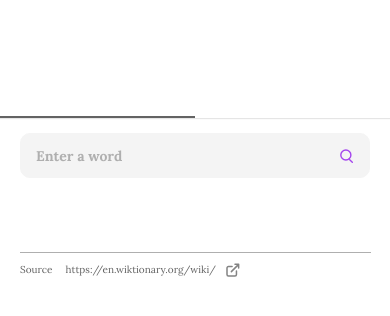
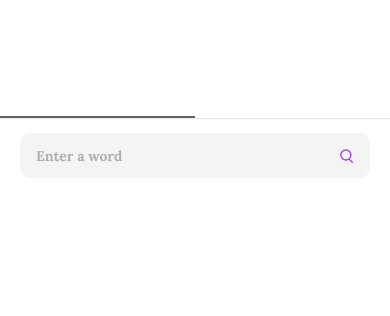
Before and after one commit to sammurraytuesta/dictionary-app, a React Native app: screen /Home in a window 390 px wide. Shown: the top 316 px of the page. Built offline with nearby package versions, Linux system fonts and the light colour scheme.

Commit message:
fix error message

```diff
--- a/src/screens/DisplayNoWord.js
+++ b/src/screens/DisplayNoWord.js
@@ -1,11 +1,13 @@
 import React, { useState, useEffect } from 'react';
 import { View, Text } from 'react-native';
+import { useCustomTheme } from '../hooks/useCustomTheme';
 
 
 const DisplayNoWord = ({isWord}) => {
+    const { colors } = useCustomTheme();
     return (
         <View style={{ marginTop: 20 }}>
-            <Text style={{ fontWeight: 'bold', fontSize: 20 }}> {isWord} </Text>
+            <Text style={{ fontWeight: 'bold', fontSize: 20, color: colors.text}}> {isWord} </Text>
         </View>
     );
 };
--- a/src/screens/HomeScreen.js
+++ b/src/screens/HomeScreen.js
@@ -57,13 +57,20 @@ const HomeScreen = () => {
     <ScrollView testID='home-screen' contentContainerStyle={[styles.container, { backgroundColor: colors.background }]}>
         <InputArea handleSearch={handleSearch} word={word} setWord={setWord} />
 
-            {displayError ? <> <DisplayWord displayWord={displayWord} phoneticText={phoneticText} audioUrl={audioUrl} />
+            {displayError ?
+              <>
+                <DisplayWord
+                  displayWord={displayWord}
+                  phoneticText={phoneticText}
+                  audioUrl={audioUrl}
+                />
 
-            {meanings.map((mean, index) => (
-              <Card key={index} meaning={mean} />
-            ))}
+                {meanings.map((mean, index) => (
+                  <Card key={index} meaning={mean} />
+                ))}
 
-            <Footer displayWord={displayWord} /> </> : <DisplayNoWord isWord={isWord}/> }
+                {displayWord ? <Footer displayWord={displayWord} /> : null}
+              </> : <DisplayNoWord isWord={isWord}/> }
       </ScrollView>
   );
 };
```
